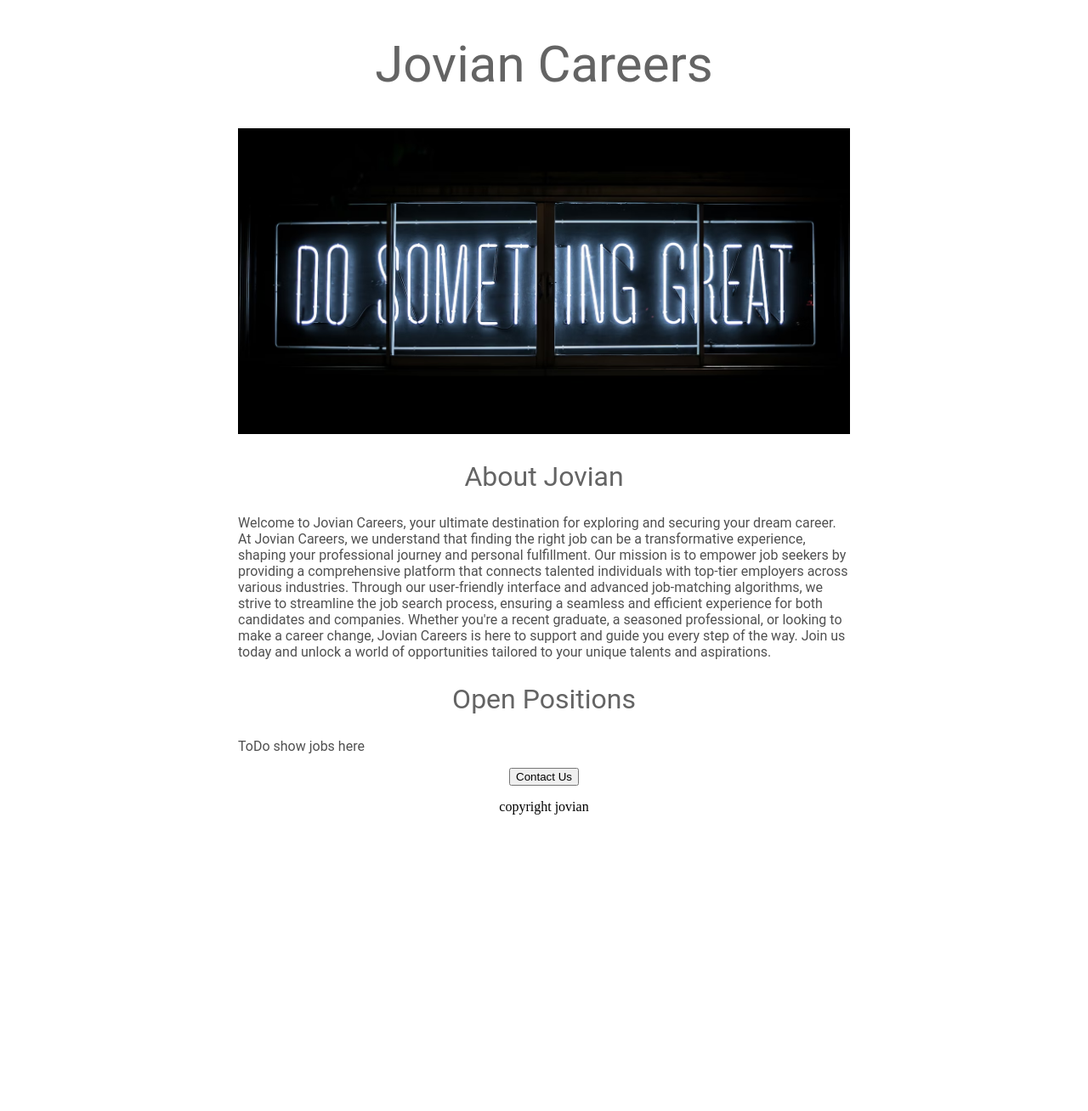
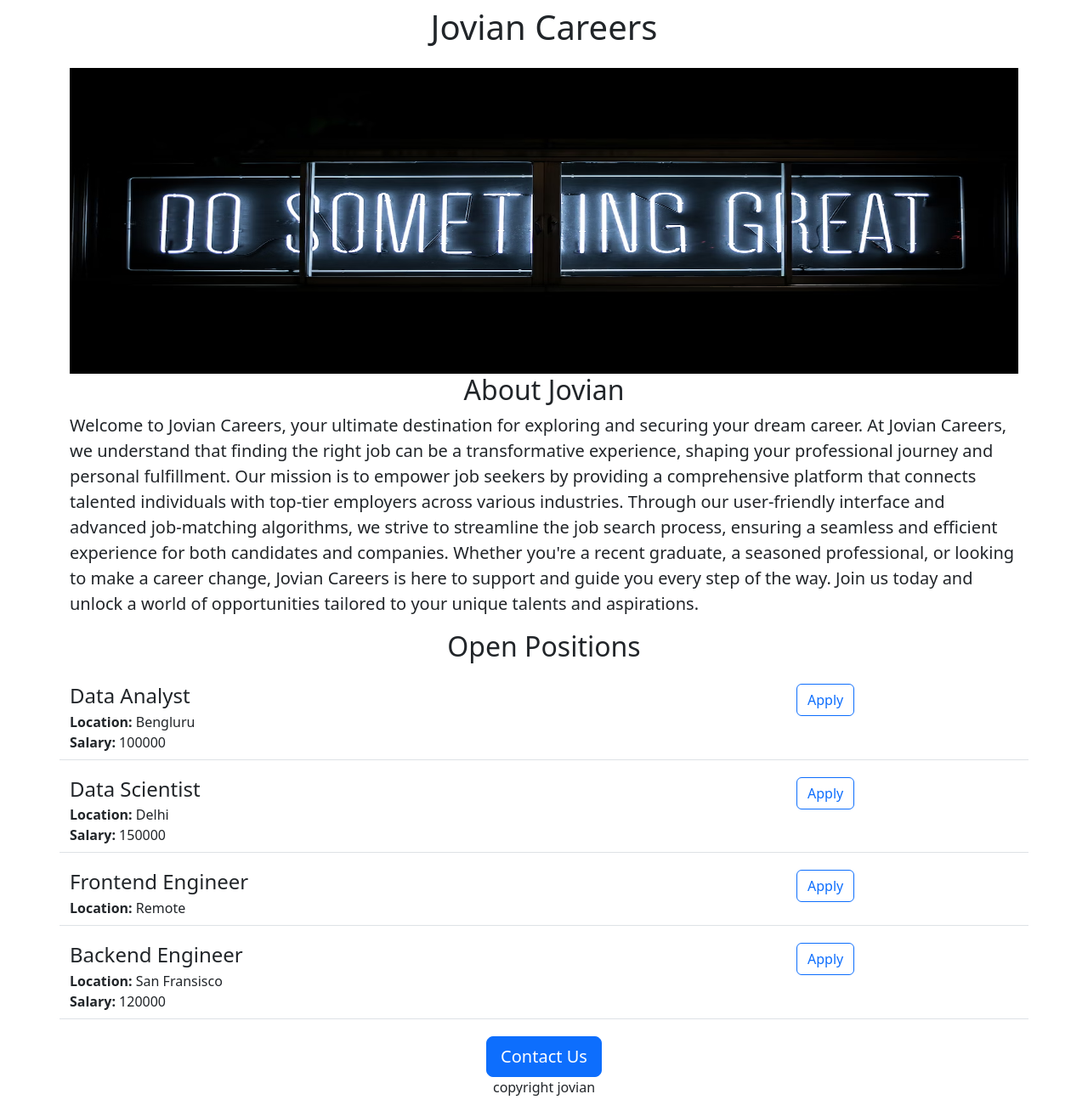
Before and after one commit to sqb39/flask-website, a Flask app: page / in a window 1280 px wide. Shown: the whole page at 85% size. Before the commit the page ends 959 px from the top, so only its background shows below. Run offline with Flask 3, Linux system fonts and the light colour scheme.

Commit message:
added dynamic data and api route

```diff
--- a/app.py
+++ b/app.py
@@ -1,10 +1,42 @@
-from flask import Flask, render_template
+from flask import Flask, render_template, jsonify
 
 app = Flask(__name__)
 
+JOBS=[
+    {
+        "id": 1,
+        "title": "Data Analyst",
+        "location": "Bengluru",
+        "Salary": 100000
+    },
+{
+        "id": 2,
+        "title": "Data Scientist",
+        "location": "Delhi",
+        "Salary": 150000
+    },
+{
+        "id": 3,
+        "title": "Frontend Engineer",
+        "location": "Remote",
+    },
+{
+        "id": 4,
+        "title": "Backend Engineer",
+        "location": "San Fransisco",
+        "Salary": 120000
+    }
+]
+
+
 @app.route("/")
 def hello_world():
-    return render_template('home.html')
+    return render_template('home.html', jobs=JOBS)
+
+
+@app.route("/api/jobs")
+def list_jobs():
+    return jsonify(JOBS)
 
 
 if __name__ == "__main__":
--- a/templates/home.html
+++ b/templates/home.html
@@ -1,51 +1,36 @@
 <!DOCTYPE html>
 <html lang="en">
     <head>
-        <meta charset="UTF-8">
         <title>Flask Website</title>
+        <meta charset="utf-8">
+        <meta name="viewport" content="width=device-width, initial-scale=1">
+        <link href="https://cdn.jsdelivr.net/npm/bootstrap@5.3.0/dist/css/bootstrap.min.css" rel="stylesheet" integrity="sha384-9ndCyUaIbzAi2FUVXJi0CjmCapSmO7SnpJef0486qhLnuZ2cdeRhO02iuK6FUUVM" crossorigin="anonymous">
         <style>
-            h1 {
-                font-size: 60px;
-                font-family: Roboto;
-                font-weight: normal;
-                color: rgb(100,100,100);
-                text-align: center
-            }
             #banner{
-                width: 100%;
                 height: 360px;
-                object-fit: cover;
-            }
-             h2 {
-                font-size: 32px;
-                font-family: Roboto;
-                font-weight: normal;
-                color: rgb(100,100,100);
-                text-align: center
-            }
-            .bodytext{
-                font-family: Roboto;
-                color: rgb(80,80,80);
-            }
-            #container{
-                max-width: 720px;
-                margin: 0 auto 0 auto;
+                width: 100%
             }
         </style>
     </head>
     <body>
-        <div id = "container">
-            <h1>Jovian Careers</h1>
-        <img id="banner" src="http://127.0.0.1:5000/static/coverImage.jpeg"
+        <div class = "container">
+            <h1 class="text-center mt-2 mb-4">Jovian Careers</h1>
+        <img class="img-fluid" id="banner" src="http://127.0.0.1:5000/static/coverImage.jpeg"
         height="320">
-        <h2>About Jovian</h2>
-        <p class="bodytext">
+        <h2 class="text-center">About Jovian</h2>
+        <p class = "lead">
             Welcome to Jovian Careers, your ultimate destination for exploring and securing your dream career. At Jovian Careers, we understand that finding the right job can be a transformative experience, shaping your professional journey and personal fulfillment. Our mission is to empower job seekers by providing a comprehensive platform that connects talented individuals with top-tier employers across various industries. Through our user-friendly interface and advanced job-matching algorithms, we strive to streamline the job search process, ensuring a seamless and efficient experience for both candidates and companies. Whether you're a recent graduate, a seasoned professional, or looking to make a career change, Jovian Careers is here to support and guide you every step of the way. Join us today and unlock a world of opportunities tailored to your unique talents and aspirations.
         </p>
-        <h2>Open Positions</h2>
-        <p class="bodytext">ToDo show jobs here</p>
-            <div style="text-align:center;">
-                <button>Contact Us</button>
+        <h2 class="text-center mt-2 mb-4">Open Positions</h2>
+        <div>
+            <div>
+                {% for job in jobs %}
+                    {% include "jobitem.html" %}
+                {% endfor %}
+            </div>
+        </div>
+            <div class="text-center">
+                <button class="btn btn-primary btn-lg">Contact Us</button>
                 <p>copyright jovian</p>
             </div>
         </div>
--- /dev/null
+++ b/templates/jobitem.html
@@ -0,0 +1,14 @@
+<div class="border-bottom row" style="margin-bottom:20px; padding-bottom:8px ">
+  <div class="col-9">
+    <h4 style="margin-bottom:4px">
+    {{job["title"]}}
+  </h4>
+  <div><b>Location:</b> {{job["location"]}}</div>
+      {% if "Salary" in job %}
+        <div><b>Salary:</b> {{job["Salary"]}}</div>
+      {% endif %}
+  </div>
+    <div class="col-2">
+        <button type="button" class="btn btn-outline-primary">Apply</button>
+    </div>
+</div>
```
